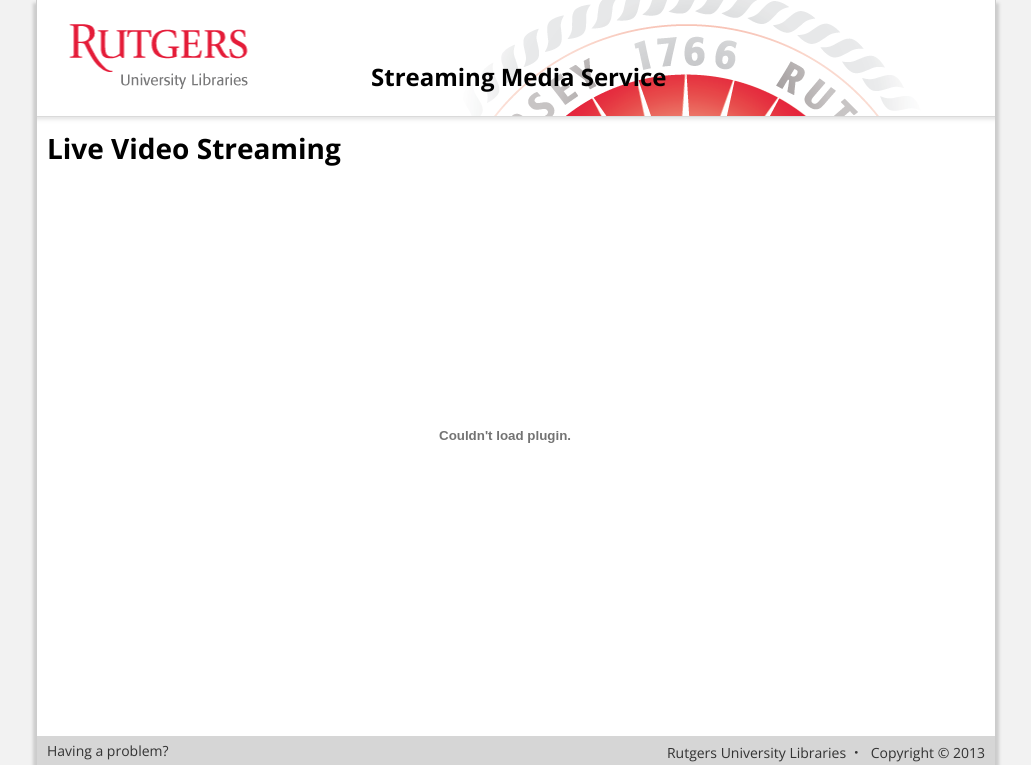
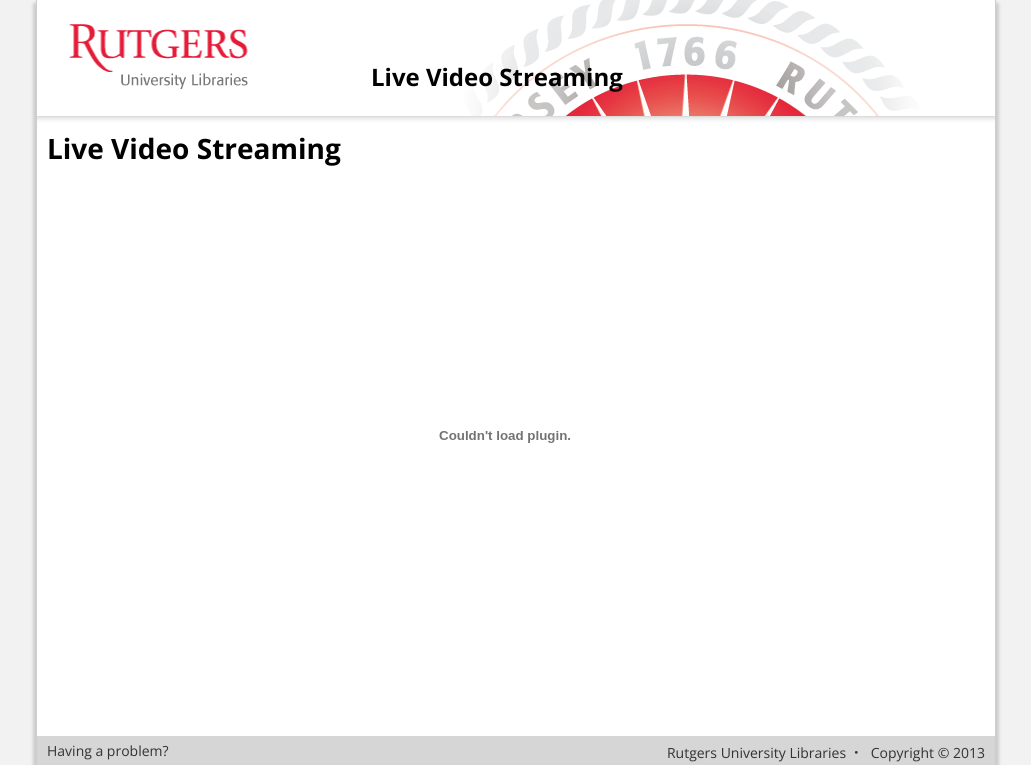
Before and after one commit to l5071134/live-2, a PHP site: page / in a window 1280 px wide. Shown: the top 765 px of the page, without its empty margins (124-1155 px from the left). Run offline with PHP 8.4, Linux system fonts and the light colour scheme; data that the repository does not hold is empty.

Commit message:
update to match live streaming titles

```diff
--- a/incs/footer.php
+++ b/incs/footer.php
@@ -2,7 +2,7 @@
 			</div><!--END content container division-->
 			<div id="footerContainer">
 				<div id="footer">
-					<a style="float:left;" href="http://www.libraries.rutgers.edu/forms/streaming-media-reserves-support" target="_blank">Having a problem?</a>
+					<a style="float:left;" href="http://www.libraries.rutgers.edu/cms/forms/streaming-media-reserves-support" target="_blank">Having a problem?</a>
 					<a href="http://www.libraries.rutgers.edu" target="_blank">Rutgers University Libraries</a><span class="middot">&middot;</span>
 					<a href="http://www.rutgers.edu/site-resource/copyright-information" target="_blank">Copyright &copy; <?php echo date('Y');?></a>
 				</div>
--- a/incs/header.php
+++ b/incs/header.php
@@ -6,7 +6,7 @@
 		<script type="text/javascript" src="<?php echo $arrCfg['web_root'];?>player/jwplayer.min.js"></script>
 		<link rel="stylesheet" href="<?php echo $arrCfg['web_root'];?>css/main.css" type="text/css" />
 		<link href='https://fonts.googleapis.com/css?family=Open+Sans:300italic,400italic,600italic,700italic,800italic,400,300,600,700,800' rel='stylesheet' type='text/css'>
-		<link rel="shortcut icon" href="/vod/favicon.ico">
+		<link rel="shortcut icon" href="/live/favicon.ico">
 	</head>
 	<script type="text/javascript">
 		var start = 0; //start point in seconds
@@ -30,7 +30,7 @@
 		<div id="mainContainer">
 			<div id="bannerContainer">
 				<div id="banner">
-					<div id="bannerTitle">Streaming Media Service</div>
+					<div id="bannerTitle">Live Video Streaming</div>
 					<a href="http://www.libraries.rutgers.edu" target="_blank" title="Rutgers Libraries Home Page"><div style="height: 75px; width: 200px; position: absolute;"></div></a>
 					<img src="<?php echo $arrCfg['web_root'];?>img/banner.png" border="0">
 
```
Also changed, not shown: incs/config.php (+4 -4 lines).
